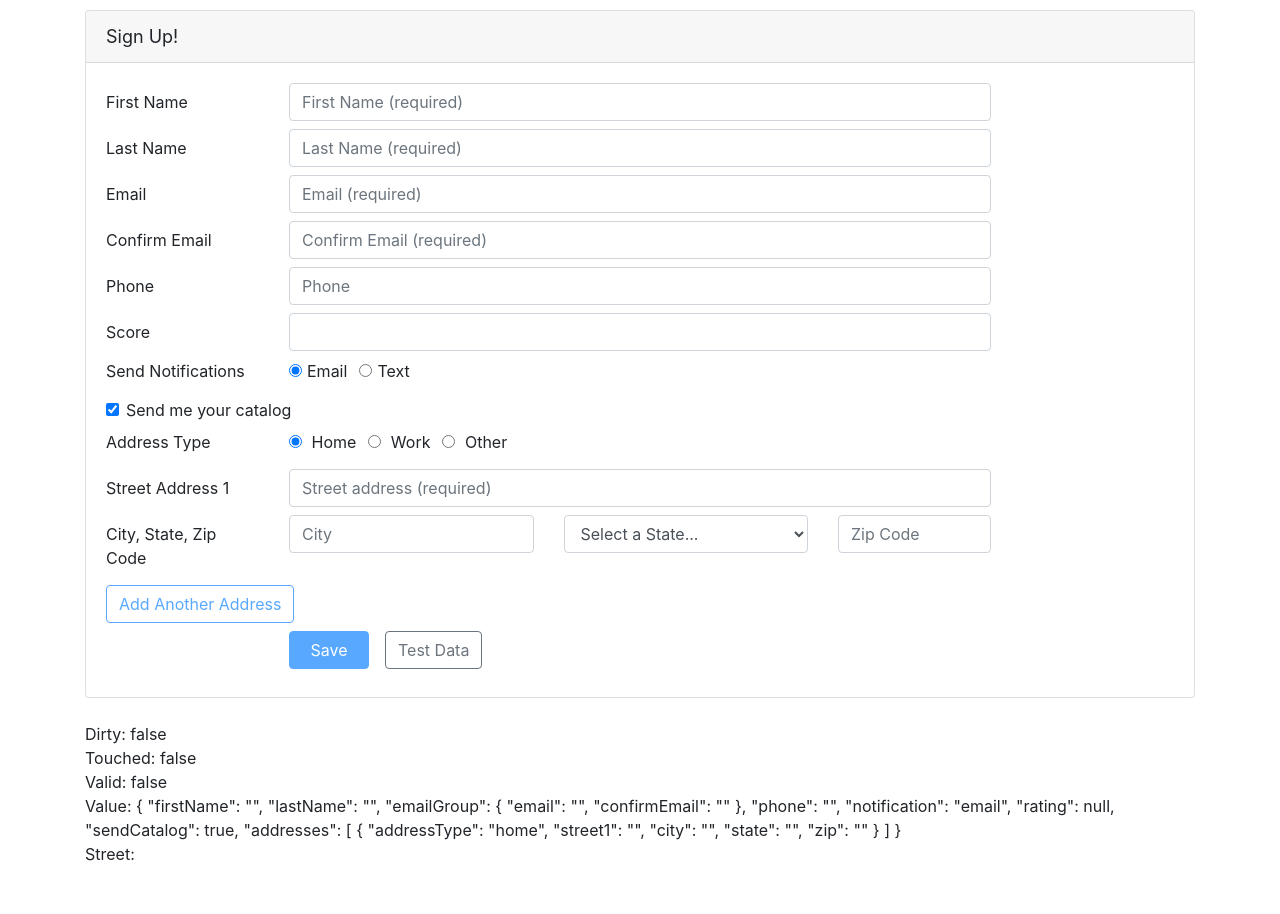
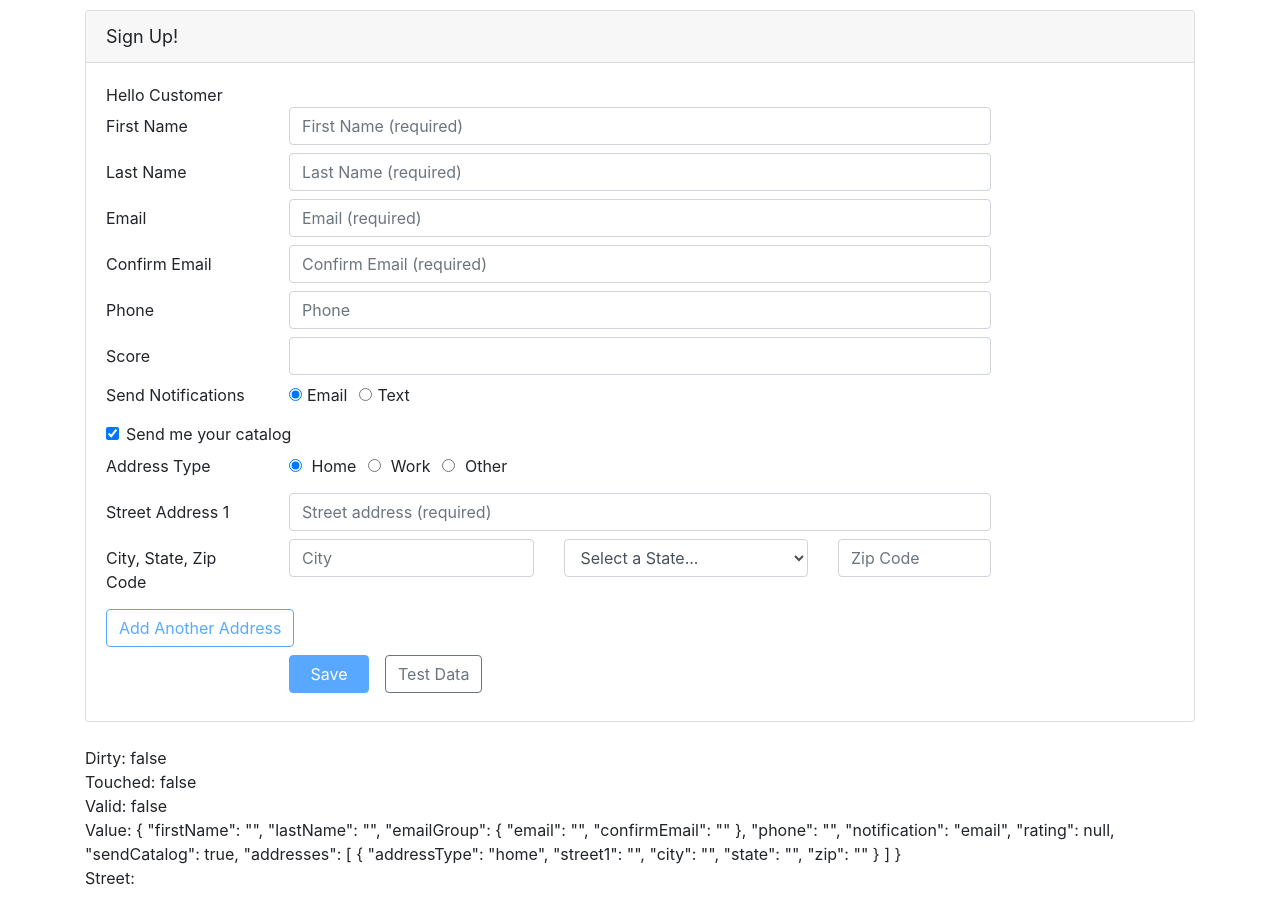
Before and after one commit to LilitGreg/Orichtask, an Angular app: page / in a window 1280 px wide. Before the commit the page ends 890 px from the top, so only its background shows below. Built offline with nearby package versions, Linux system fonts and the light colour scheme.

Commit message:
customercomponent

```diff
--- a/src/app/app.component.html
+++ b/src/app/app.component.html
@@ -1,3 +1,4 @@
 <div class="container">
-  <app-customer></app-customer>
+  <app-customer  [custom] = "titleInput" ></app-customer>
+
 </div>
--- a/src/app/app.component.ts
+++ b/src/app/app.component.ts
@@ -7,4 +7,5 @@ import { Component } from '@angular/core';
 })
 export class AppComponent {
   title = 'Demo';
+  titleInput = 'Hello Customer';
 }
--- a/src/app/app.module.ts
+++ b/src/app/app.module.ts
@@ -4,11 +4,13 @@ import { ReactiveFormsModule } from '@angular/forms';
 
 import { AppComponent } from './app.component';
 import { CustomerComponent } from './customers/customer.component';
+import { SearchBoxDirective } from './search-box.directive';
 
 @NgModule({
   declarations: [
     AppComponent,
-    CustomerComponent
+    CustomerComponent,
+    SearchBoxDirective
   ],
   imports: [
     BrowserModule,
--- a/src/app/customers/customer.component.html
+++ b/src/app/customers/customer.component.html
@@ -6,7 +6,10 @@
   <div class="card-body">
     <form novalidate
           (ngSubmit)="save()"
-          [formGroup]="customerForm">
+          [formGroup]="customerForm"
+
+          >
+          {{custom}}
 
       <div class="form-group row mb-2">
         <label class="col-md-2 col-form-label"   for="firstNameId">First Name</label>
--- a/src/app/customers/customer.component.ts
+++ b/src/app/customers/customer.component.ts
@@ -38,7 +38,8 @@ export class CustomerComponent implements OnInit {
   customerForm: FormGroup;
   customer = new Customer();
   emailMessage: string;
-  @Input() custom: Customer;
+   @Input() custom: string;
+ // @Input() property: string = 'default';
 
 
   get addresses(): FormArray {
--- /dev/null
+++ b/src/app/search-box.directive.ts
@@ -0,0 +1,10 @@
+import { Directive } from '@angular/core';
+
+@Directive({
+  selector: '[appSearchBox]'
+})
+export class SearchBoxDirective {
+
+  constructor() { }
+
+}
```
Also changed, not shown: 1 other file (tests, documents, lock files or other folders).
